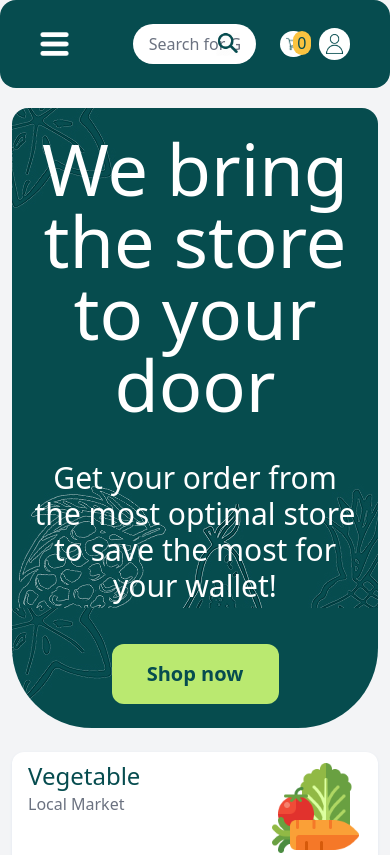
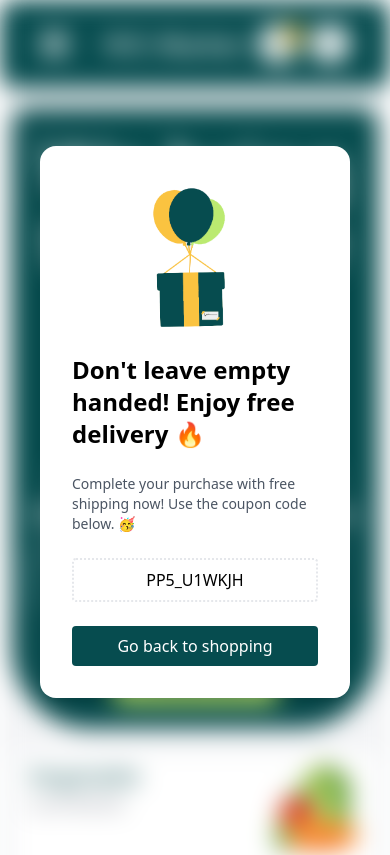
Before and after one commit to Giviko28/Grocery-Shop, a React (Vite) app: page / in a window 390 px wide. Shown: the top 855 px of the page. Built offline with nearby package versions, Linux system fonts and the light colour scheme; what tailwindcss-animated would draw is missing.

Commit message:
added popup

```diff
--- a/src/components/layout/Header.jsx
+++ b/src/components/layout/Header.jsx
@@ -15,14 +15,18 @@ export const Header = () => {
       <div className="flex space-x-8 items-center lg:w-7/12 w-full ">
         <img className="w-8 h-6" src={menu} alt="Menu Logo" />
         <Link to="/">
-          <img className="w-64 lg:block hidden" src={logo} alt="Main Logo" />
+          <img
+            className="w-full h-[36px] lg:block sm:hidden"
+            src={logo}
+            alt="Main Logo"
+          />
         </Link>
-        <div className="w-full">
+        <div className="w-full sm:block hidden">
           <div className="relative w-11/12">
             <input
               className="w-full py-2 px-4 rounded-3xl placeholder-gray-500"
               type="text"
-              placeholder="Search for Grocery, Stores, Vegetable, and Meat"
+              placeholder="Search"
             />
             <img
               className="w-6 h-6 absolute top-1/2 transform -translate-y-1/2 right-4"
@@ -41,8 +45,8 @@ export const Header = () => {
           <p className="text-quirkyYellow">15 mins!</p>
         </div>
         {/* shopping cart */}
-        <div className="px-2 relative">
-          <div className="bg-white rounded-3xl p-1.5 relative">
+        <div className="px-2  relative">
+          <div className="bg-white rounded-3xl p-1.5 relative h-10 w-10">
             <Link to="/checkout">
               <img className="" src={cartLogo} alt="Cart logo" />
             </Link>
@@ -52,7 +56,7 @@ export const Header = () => {
           </div>
         </div>
         {/* profile logo */}
-        <div className="bg-white p-1.5 rounded-3xl border-dotted ">
+        <div className="bg-white p-1.5 rounded-3xl border-dotted h-10 w-10">
           <img src={profile} alt="Profile logo" />
         </div>
       </div>
--- /dev/null
+++ b/src/components/layout/Popup.jsx
@@ -0,0 +1,32 @@
+import icon from "../../assets/gift-icon.png";
+
+export const Popup = ({ isPopup, setIsPopup }) => {
+  const handleClick = () => {
+    localStorage.setItem("isClicked", "true");
+    setIsPopup(true);
+  };
+  return (
+    <div className="fixed inset-0 left-10 right-10 sm:left-20 sm:right-20 flex justify-center items-center animate-jump-in z-10">
+      <div className="flex md:flex-row flex-col items-center bg-white md:max-w-2xl lg:max-w-3xl p-6 rounded-2xl shadow-xl">
+        <div className="w-1/2 flex justify-center md:block">
+          <img src={icon} alt="Gift Icon" />
+        </div>
+        <div className="md:w-1/2 w-full md:p-12 p-2 space-y-6">
+          <h1 className="text-2xl md:text-4xl font-bold">
+            Don't leave empty handed! Enjoy free delivery 🔥
+          </h1>
+          <p className="text-sm md:text-md text-gray-600">
+            Complete your purchase with free shipping now! Use the coupon code
+            below. 🥳
+          </p>
+          <button className="block w-full flex justify-center border-dotted border-2 p-2 rounded">
+            PP5_U1WKJH
+          </button>
+          <button className="flex justify-center w-full bg-primary text-white p-2 rounded">
+            Go back to shopping
+          </button>
+        </div>
+      </div>
+    </div>
+  );
+};
--- a/src/pages/Home.jsx
+++ b/src/pages/Home.jsx
@@ -2,10 +2,20 @@ import { Header } from "../components/layout/Header.jsx";
 import { Banner } from "../components/home/Banner.jsx";
 import { CategoriesSlider } from "../components/home/CategoriesSlider.jsx";
 import { ItemList } from "../components/home/ItemList.jsx";
+import { Popup } from "../components/layout/Popup.jsx";
+import { useState } from "react";
 
 export const Home = () => {
+  const [isPopup, setIsPopup] = useState(
+    localStorage.getItem("isClicked") ?? false,
+  );
+  const parentClass = `sm:py-3 sm:px-8 bg-gray-100 ${
+    !isPopup ? "blur-md" : ""
+  }`;
+
   return (
-    <div className="sm:py-3 sm:px-8 bg-gray-100">
+    <>
+      <div className={parentClass}>
         <Header />
         <div className="px-3 py-1 sm:px-0 lg:py-0">
           <Banner />
@@ -13,5 +23,7 @@ export const Home = () => {
           <ItemList />
         </div>
       </div>
+      <Popup isPopup={isPopup} setIsPopup={setIsPopup} />
+    </>
   );
 };
```
Also changed, not shown: src/assets/gift-icon.png (added), src/assets/white-cart.png (added). Lines whose indentation alone changed are shown as unchanged.
